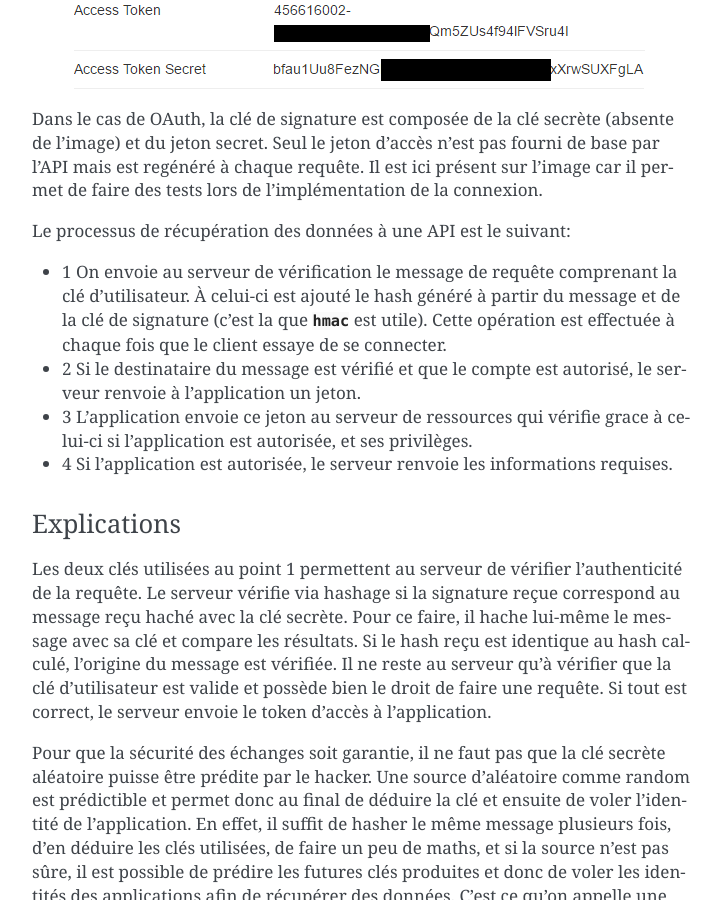
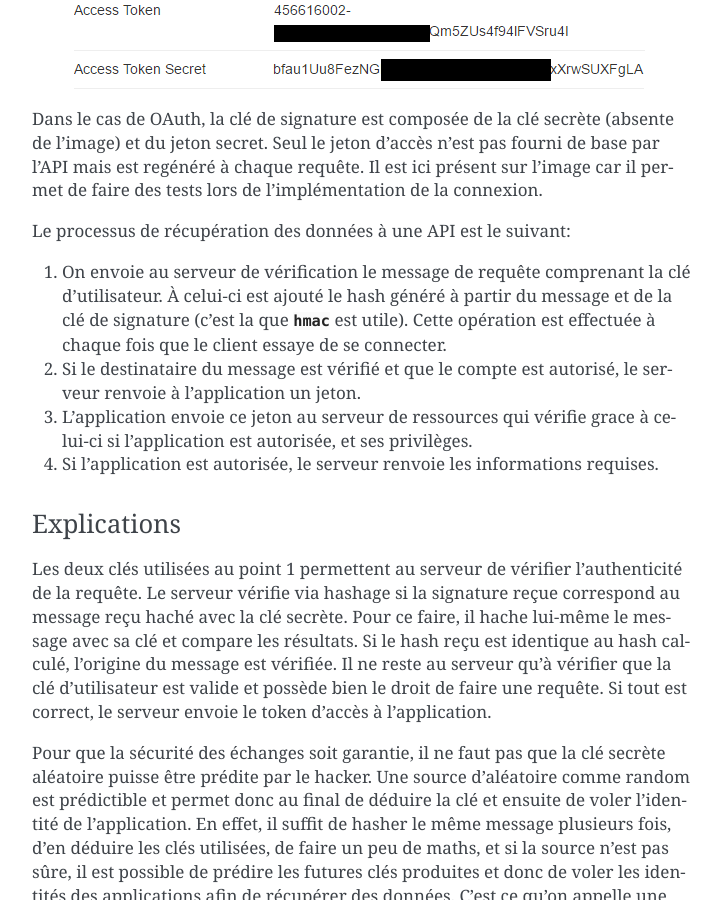
Before and after one commit to HE-Arc/livre-python, a Sphinx documentation site: the page built from source/secrets/index.rst, in a window 1280 px wide and 900 px high, scrolled down 3129 px. Shown: the whole window, without its empty margins (388-1109 px from the left). Built offline with Sphinx 7.4.7, drawn with Linux system fonts in a browser that asks for light colours.

Commit message:
modification de la liste numérotée selon standard sphynx

```diff
--- a/source/secrets/index.rst
+++ b/source/secrets/index.rst
@@ -23,7 +23,7 @@ Utilisations
 Ce mode devrait être utilisé de préférence au générateur de nombres pseudo-aléatoires par défaut dans le module :py:mod:`random`, qui est conçu pour la modélisation et la simulation et non pas la sécurité ou la cryptographie.
 
 Nombres aléatoires
-******************
+*******************
 Ce module donne accès à la source d'aléatoire la plus sécurisée que votre système d'exploitation fournit. Pour fournir des nombres aléatoirs cryptographiquement sûres, le système ne se base pas sur des calculs mais sur un composant physique (`un générateur de nombres aléatoires matériel`_) réagissant à des phénomènes microscopiques qui créent de faibles signaux de bruit statistiquement aléatoires, comme le bruit thermique ou l'effet photoélectrique.
 
 - Classe :py:class:`secrets.SystemRandom` permet de générer des nombres aléatoires, voir :py:class:`random.SystemRandom` pour plus de détails
@@ -77,7 +77,7 @@ On notera la différence de longueur des deux chaînes de 16 bytes. L'encodage u
 
 
 Tokens, hachage et sécurité annexe
-----------------------------------
+------------------------------------
 
 L'image ci-dessous démontre l'utilisation de tokens. Pour qu'une application tierce puisse se connecter à l'`API Twitter`_, OAuth_ est utilisé pour lui fournir un accès sécurisé. Dans ce cas, deux chaînes aléatoires et deux jetons sont générés pour pouvoir se connecter. De ce fait, twitter peut vérifier que l'application qui a requis les informations est bien autorisée à le faire et qu'elle respecte le niveau de confidentialité enregistré dans les paramètres.
 
@@ -90,10 +90,10 @@ Dans le cas de OAuth, la clé de signature est composée de la clé secrète (ab
 
 Le processus de récupération des données à une API est le suivant:
 
-- 1 On envoie au serveur de vérification le message de requête comprenant la clé d'utilisateur. À celui-ci est ajouté le hash généré à partir du message et de la clé de signature (c'est la que :py:mod:`hmac` est utile). Cette opération est effectuée à chaque fois que le client essaye de se connecter.
-- 2 Si le destinataire du message est vérifié et que le compte est autorisé, le serveur renvoie à l'application un jeton.
-- 3 L'application envoie ce jeton au serveur de ressources qui vérifie grace à celui-ci si l'application est autorisée, et ses privilèges.
-- 4 Si l'application est autorisée, le serveur renvoie les informations requises.
+#. On envoie au serveur de vérification le message de requête comprenant la clé d'utilisateur. À celui-ci est ajouté le hash généré à partir du message et de la clé de signature (c'est la que :py:mod:`hmac` est utile). Cette opération est effectuée à chaque fois que le client essaye de se connecter.
+#. Si le destinataire du message est vérifié et que le compte est autorisé, le serveur renvoie à l'application un jeton.
+#. L'application envoie ce jeton au serveur de ressources qui vérifie grace à celui-ci si l'application est autorisée, et ses privilèges.
+#. Si l'application est autorisée, le serveur renvoie les informations requises.
 
 Explications
 ************
```
